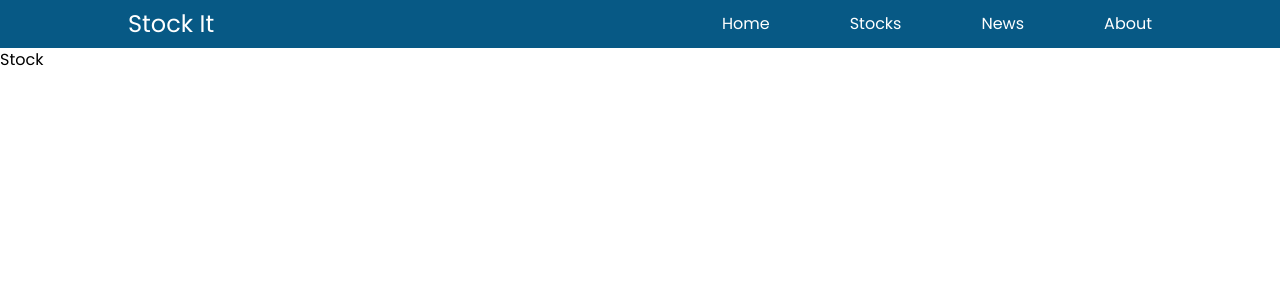
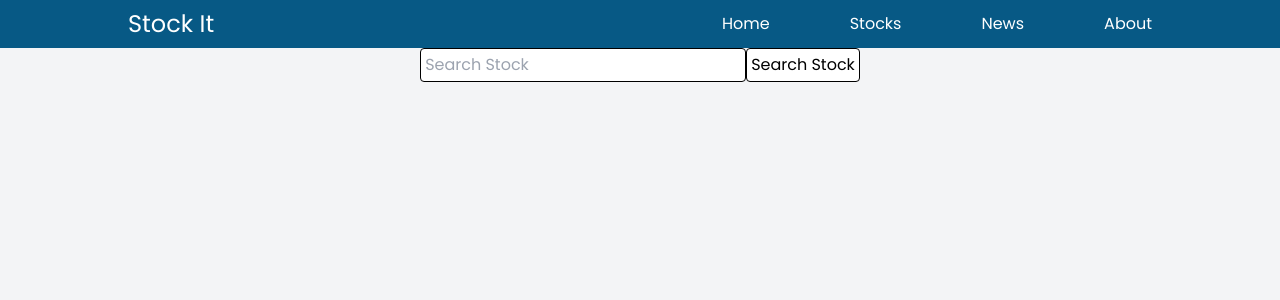
Before and after one commit to rdarji03/Market-Stalker-reactjs, a React (Create React App) app: page /stocks in a window 1280 px wide. Shown: the top 300 px of the page. Built offline with nearby package versions, Linux system fonts and the light colour scheme; no server answers.

Commit message:
Stock Info Api Fetched

```diff
--- a/package.json
+++ b/package.json
@@ -3,11 +3,13 @@
   "version": "0.1.0",
   "private": true,
   "dependencies": {
+    "@tanstack/react-query-devtools": "^4.26.1",
     "@testing-library/jest-dom": "^5.16.5",
     "@testing-library/react": "^13.4.0",
     "@testing-library/user-event": "^13.5.0",
     "react": "^18.2.0",
     "react-dom": "^18.2.0",
+    "react-query": "^3.39.3",
     "react-router-dom": "^6.9.0",
     "react-scripts": "5.0.1",
     "web-vitals": "^2.1.4"
--- a/src/App.jsx
+++ b/src/App.jsx
@@ -1,9 +1,8 @@
 import "./App.css";
 import { BrowserRouter as Router, Routes, Route } from "react-router-dom";
-
 import Navbar from "./Component/Navbar/Navbar";
 import Home from "./Component/HOme/Home";
-import Stock from "./Component/Stocks/Stock"
+import Stock from "./Component/Stocks/Stock";
 import News from "./Component/News/News";
 import About from "./Component/About/About";
 
@@ -12,12 +11,14 @@ function App() {
     <>
       <Router>
         <Navbar />
+        <div className="route-container bg-gray-100 min-h-[100vh]">
           <Routes>
             <Route path="/" element={<Home />} />
-          <Route path="/stocks" element={<Stock/>} />
+            <Route path="/stocks" element={<Stock />} />
             <Route path="/news" element={<News />} />
             <Route path="/about" element={<About />} />
           </Routes>
+        </div>
       </Router>
     </>
   );
--- a/src/Component/HOme/Home.jsx
+++ b/src/Component/HOme/Home.jsx
@@ -1,9 +1,10 @@
 import React from 'react';
+import { useQuery } from 'react-query';
 
 const Home = () => {
     return (
-        <div>
-            home
+        <div className='stock-container' >
+
         </div>
     );
 }
--- /dev/null
+++ b/src/Component/StockProf/StockHistory.jsx
@@ -0,0 +1,37 @@
+import React from "react";
+import { useEffect,useState } from "react";
+const StockHistory = ({ stock_name }) => {
+  const [stockdata, setstockdata] = useState();
+  if (stock_name===undefined) {
+    stock_name="APPL"
+  }
+  useEffect(() => {
+    const fetchData = async () => {
+      const options = {
+        method: "GET",
+        headers: {
+          "X-RapidAPI-Key":
+          "2458ee7fcemsh7ecda95d97d8826p1c0687jsn29e1368376f0",
+          "X-RapidAPI-Host": "stock-prices2.p.rapidapi.com",
+        },
+      };
+      console.log(stock_name)
+
+      const stock_info_url =
+      `https://stock-prices2.p.rapidapi.com/api/v1/resources/stock-prices/1d?ticker=${stock_name}`;
+      const current_weather_response = await fetch(stock_info_url, options);
+      const stock_data = await current_weather_response.json();
+      console.log(stock_info_url);
+      console.log(stock_data);
+    };
+    fetchData();
+  }, [stock_name]);
+
+  return (
+    <>
+
+    </>
+  );
+};
+
+export default StockHistory;
--- a/src/Component/Stocks/Stock.jsx
+++ b/src/Component/Stocks/Stock.jsx
@@ -1,11 +1,43 @@
-import React from 'react';
+import React, { useState } from "react";
+import StockHistory from "../StockProf/StockHistory";
+const Stock = () => {
+  const [stockname, getstockname] = useState();
+  const [stock, setstockname] = useState();
 
-const Stock = () => {
-    return (
-        <div>
-            Stock
-        </div>
-    );
-}
+  function fetchStockName(e) {
+    getstockname(e.target.value);
+  }
+  function setStockName() {
+    setstockname(stockname);
+  }
+
+
+  return (
+    <div className="stock-detail-container">
+      <div className="input-data flex justify-center">
+        <form>
+          <input
+            type="text"
+            placeholder="Search Stock"
+            className="border border-black outline-1 p-1 rounded"
+            onChange={fetchStockName}
+            value={stockname || ""}
+          />
+          <button
+            type="submit"
+            className="border border-black p-1 bg-white rounded"
+            onClick={(e) => {
+              e.preventDefault()
+              setStockName()
+            }}
+          >
+            Search Stock
+          </button>
+        </form>
+      </div>
+      <StockHistory stock_name={stock}/>
+    </div>
+  );
+};
 
 export default Stock;
```
Also changed, not shown: src/index.js (+5 -5 lines), 1 other file (tests, documents, lock files or other folders). Lines whose indentation alone changed are shown as unchanged.
